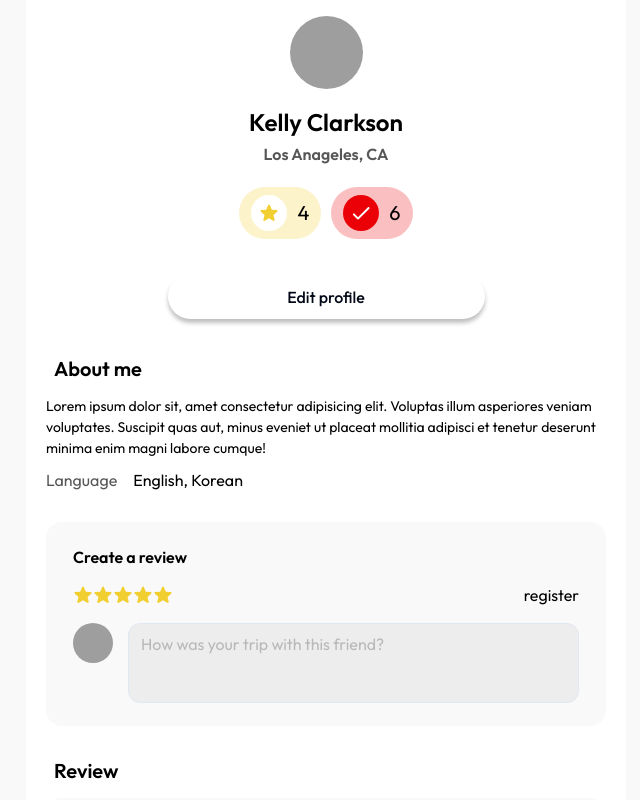
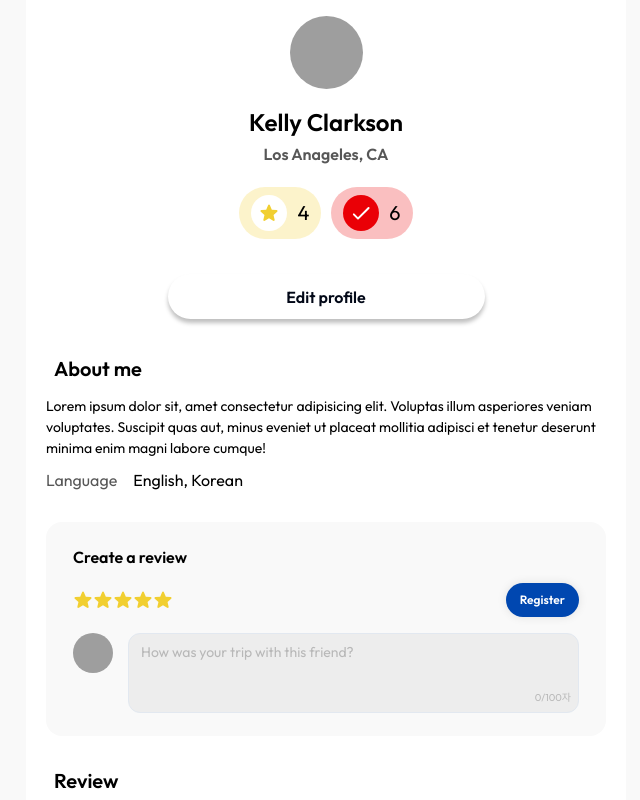
Before and after one commit to Wageul/wageul-client, a Next.js app: page /user/1 in a window 1280 px wide. Shown: the top 800 px of the page, without its empty margins (314-954 px from the left). Built offline with nearby package versions, Linux system fonts and the light colour scheme; grey boxes are pictures that could not be loaded.

Commit message:
user profile page UI almost done with dynamic review input counting textarea

```diff
--- a/app/(layout)/user/[id]/page.tsx
+++ b/app/(layout)/user/[id]/page.tsx
@@ -2,7 +2,8 @@ import { Avatar, AvatarFallback, AvatarImage } from "@/components/ui/avatar";
 import StarRoundedIcon from "@mui/icons-material/StarRounded";
 import CheckRoundedIcon from "@mui/icons-material/CheckRounded";
 import { Button } from "@/components/ui/wageulButton";
-import { Textarea } from "@/components/ui/textarea";
+import CountingTextArea from "@/components/CountingTextArea";
+
 export default async function Page({ params }: { params: { id: string } }) {
   return (
     <>
@@ -51,7 +52,7 @@ export default async function Page({ params }: { params: { id: string } }) {
       <section className="mt-[30px]">
         <div className="px-[27px] py-[23px] rounded-[16px] bg-grey-1">
           <div className="text-body2 font-semibold">Create a review</div>
-          <div className="mt-[14px] flex justify-between">
+          <div className="mt-[14px] flex justify-between items-center">
             <div className="flex">
               <StarRoundedIcon className="text-primary-yellow text-[40px] mx-[-2px]" />
               <StarRoundedIcon className="text-primary-yellow text-[40px] mx-[-2px]" />
@@ -59,14 +60,16 @@ export default async function Page({ params }: { params: { id: string } }) {
               <StarRoundedIcon className="text-primary-yellow text-[40px] mx-[-2px]" />
               <StarRoundedIcon className="text-primary-yellow text-[40px] mx-[-2px]" />
             </div>
-            <div>register</div>
+            <Button variant={"primaryBlue"} size={"sm"} className="text-[12px]">
+              Register
+            </Button>
           </div>
           <div className="mt-[16px] flex gap-[15px]">
             <Avatar className="size-[40px]">
               <AvatarImage src="https://github.com/shadcn.png" />
               <AvatarFallback>CN</AvatarFallback>
             </Avatar>
-            <Textarea placeholder="How was your trip with this friend?" className="resize-none"></Textarea>
+            <CountingTextArea className="flex-grow" />
           </div>
         </div>
       </section>
--- /dev/null
+++ b/components/CountingTextArea.tsx
@@ -0,0 +1,38 @@
+"use client";
+
+import { ChangeEvent, FormEvent, useState } from "react";
+import { Textarea } from "./ui/textarea";
+
+const maxLength = 100; // Change this value as needed
+
+export default function CountingTextArea({
+  className,
+}: {
+  className?: string;
+}) {
+  const [text, setText] = useState<string>("");
+
+  const handleChange = (event: ChangeEvent<HTMLTextAreaElement>) => {
+    setText(event.target.value);
+  };
+
+  return (
+    <div className={`relative ${className}`}>
+      <Textarea
+        placeholder="How was your trip with this friend?"
+        className="resize-none text-subtitle pb-[23px]"
+        value={text}
+        onChange={handleChange}
+        maxLength={maxLength}
+        onInput={function (e: FormEvent<HTMLTextAreaElement>) {
+          const target = e.target as HTMLTextAreaElement;
+          target.style.height = "";
+          target.style.height = target.scrollHeight + 3 + "px";
+        }}
+      ></Textarea>
+      <div className="absolute bottom-2 right-2 text-caption text-grey-3">
+        {text.length}/{maxLength}자
+      </div>
+    </div>
+  );
+}
--- a/components/ui/wageulButton.tsx
+++ b/components/ui/wageulButton.tsx
@@ -5,14 +5,16 @@ import { cva, type VariantProps } from "class-variance-authority";
 import { cn } from "@/lib/utils";
 
 const buttonVariants = cva(
-  "inline-flex items-center justify-center whitespace-nowrap rounded-full text-sm font-medium ring-offset-background transition-colors focus-visible:outline-none focus-visible:ring-2 focus-visible:ring-ring focus-visible:ring-offset-2 disabled:pointer-events-none disabled:opacity-50 shadow-button",
+  "inline-flex items-center justify-center whitespace-nowrap rounded-full font-semibold ring-offset-background transition-colors focus-visible:outline-none focus-visible:ring-2 focus-visible:ring-ring focus-visible:ring-offset-2 disabled:pointer-events-none disabled:opacity-50",
   {
     variants: {
       variant: {
         default: "bg-primary text-primary-foreground hover:bg-primary/90",
         primaryRed:
-          "bg-primary-red text-primary-foreground hover:bg-primary-red/90",
-        white: "bg-background text-foreground",
+          "bg-primary-red text-primary-foreground hover:bg-primary-red/90 shadow-light",
+        primaryBlue:
+          "bg-primary-blue text-primary-foreground hover:bg-primary-blue/90 shadow-light",
+        white: "bg-background text-foreground shadow-heavy",
         destructive:
           "bg-destructive text-destructive-foreground hover:bg-destructive/90",
         outline:
@@ -24,8 +26,8 @@ const buttonVariants = cva(
       },
       size: {
         default: "h-10 px-4 py-2",
-        sm: "h-9 rounded-md px-3",
-        lg: "h-11 rounded-md px-8",
+        sm: "px-[14px] py-[8px]",
+        lg: "px-[23px] py-[13px]",
         icon: "h-10 w-10",
         xl: "w-[317px] py-[10.5px]",
       },
--- a/tailwind.config.ts
+++ b/tailwind.config.ts
@@ -38,9 +38,11 @@ const config = {
     },
     extend: {
       boxShadow: {
-        button: '0 4px 4px 0px rgba(0, 0, 0, 0.25)'
+        heavy: '0 4px 4px 0px rgba(0, 0, 0, 0.25)',
+        light: '0 0px 10px 0px rgba(0, 0, 0, 0.1)',
       },
       colors: {
+        white: "#FFFFFF",
         border: "hsl(var(--border))",
         input: "hsl(var(--input))",
         ring: "hsl(var(--ring))",
```
